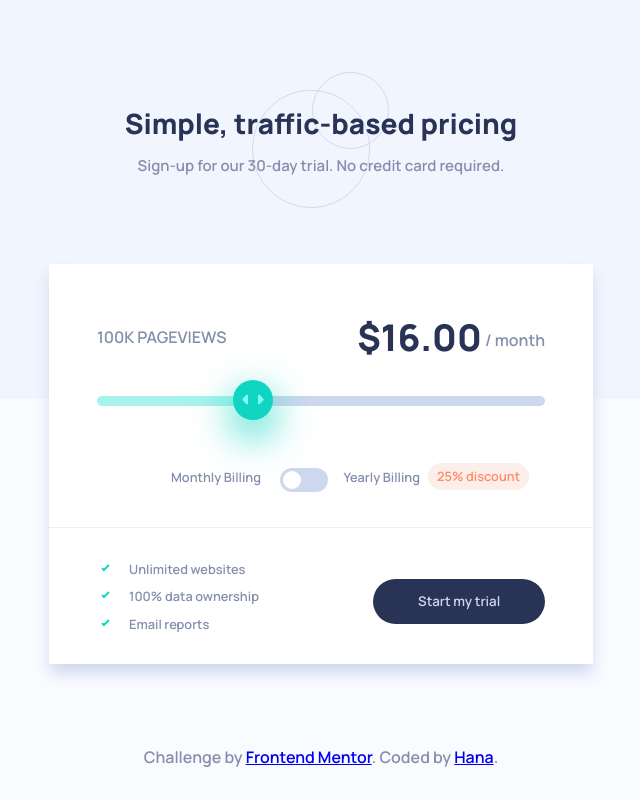
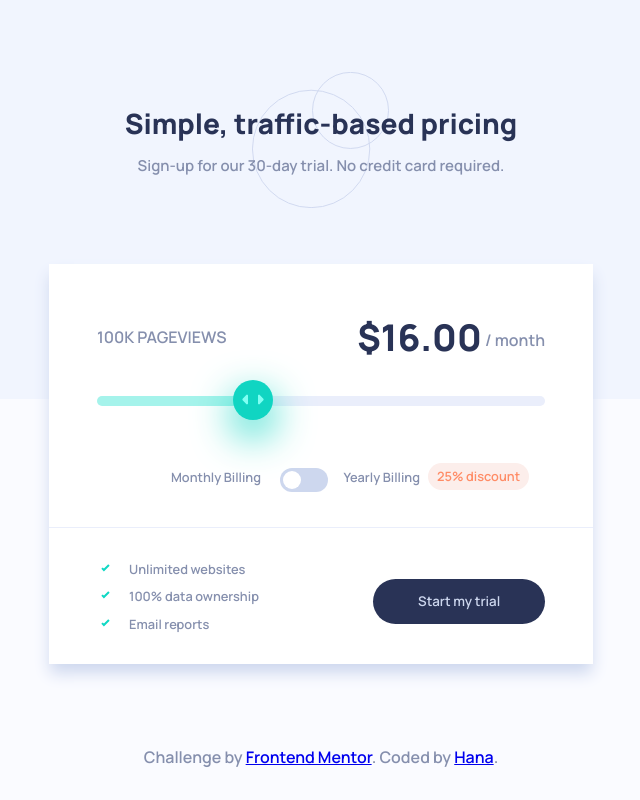
Before and after one commit to Hanka8/FM-interactive-pricing-component, a plain HTML site: page index.html in a window 1280 px wide. Shown: the whole page, without its empty margins (319-959 px from the left). Drawn offline with Linux system fonts and the light colour scheme.

Commit message:
Update styles.css

```diff
--- a/styles.css
+++ b/styles.css
@@ -200,7 +200,7 @@ input {
 .slider2{
   left: var(--width1);
   width: var(--width2);
-  background-color: var(--grey1);
+  background-color: var(--light2);
 }
 
 /* ########## TOGGLE BUTTON ######### */
```
